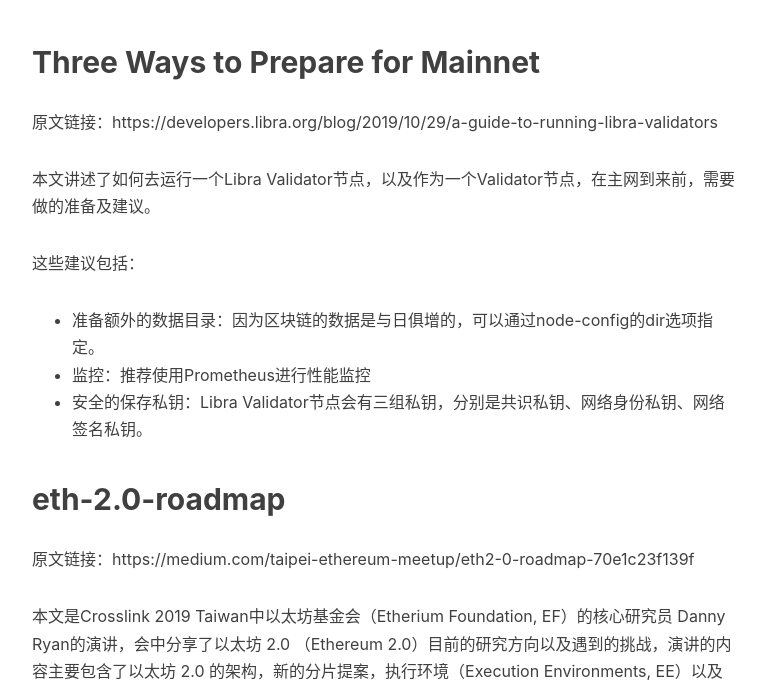
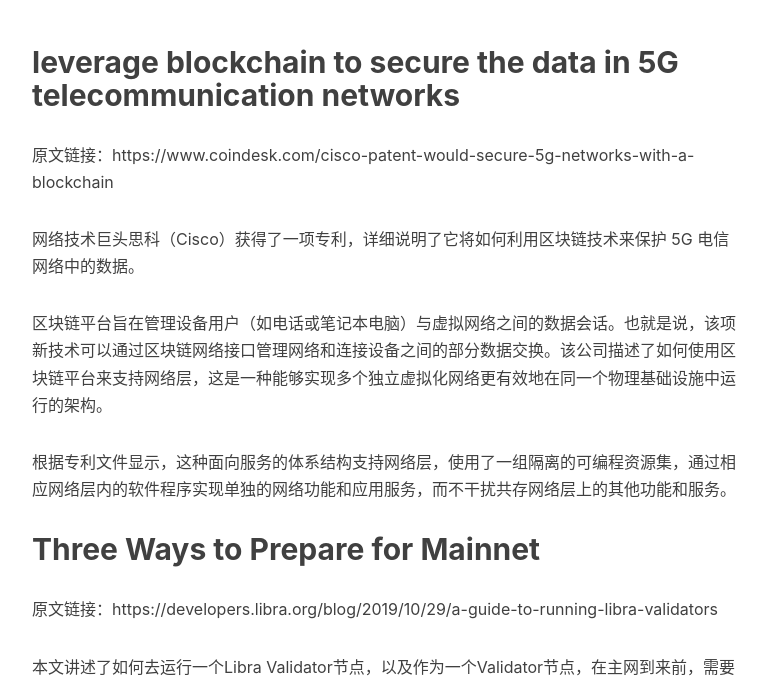
Before and after one commit to hello2mao/hello2mao.github.io, a Jekyll site: the page built from _posts/2019-11-22-what's-new-in-blockchain-2.md, in a window 1280 px wide and 900 px high, scrolled down 311 px, cut to the strip 216-900 px from the top of the window. Shown: the whole strip, without its empty margins (233-1000 px from the left). Built offline with Jekyll 4.4.1, drawn with Linux system fonts in a browser that asks for light colours; nearby versions of some CDN libraries; comment, search, counter and statistics services are not loaded.

Commit message:
Lazy push: 2019年12月 1日 星期日 10时44分03秒 CST

```diff
--- a/_posts/2019-11-22-what's-new-in-blockchain-2.md
+++ b/_posts/2019-11-22-what's-new-in-blockchain-2.md
@@ -8,6 +8,17 @@
 tags:
   - blockchain
 ---
+
+## leverage blockchain to secure the data in 5G telecommunication networks
+
+原文链接：https://www.coindesk.com/cisco-patent-would-secure-5g-networks-with-a-blockchain
+
+网络技术巨头思科（Cisco）获得了一项专利，详细说明了它将如何利用区块链技术来保护 5G 电信网络中的数据。
+
+区块链平台旨在管理设备用户（如电话或笔记本电脑）与虚拟网络之间的数据会话。也就是说，该项新技术可以通过区块链网络接口管理网络和连接设备之间的部分数据交换。该公司描述了如何使用区块链平台来支持网络层，这是一种能够实现多个独立虚拟化网络更有效地在同一个物理基础设施中运行的架构。
+
+根据专利文件显示，这种面向服务的体系结构支持网络层，使用了一组隔离的可编程资源集，通过相应网络层内的软件程序实现单独的网络功能和应用服务，而不干扰共存网络层上的其他功能和服务。
+
 
 ## Three Ways to Prepare for Mainnet
 
```
